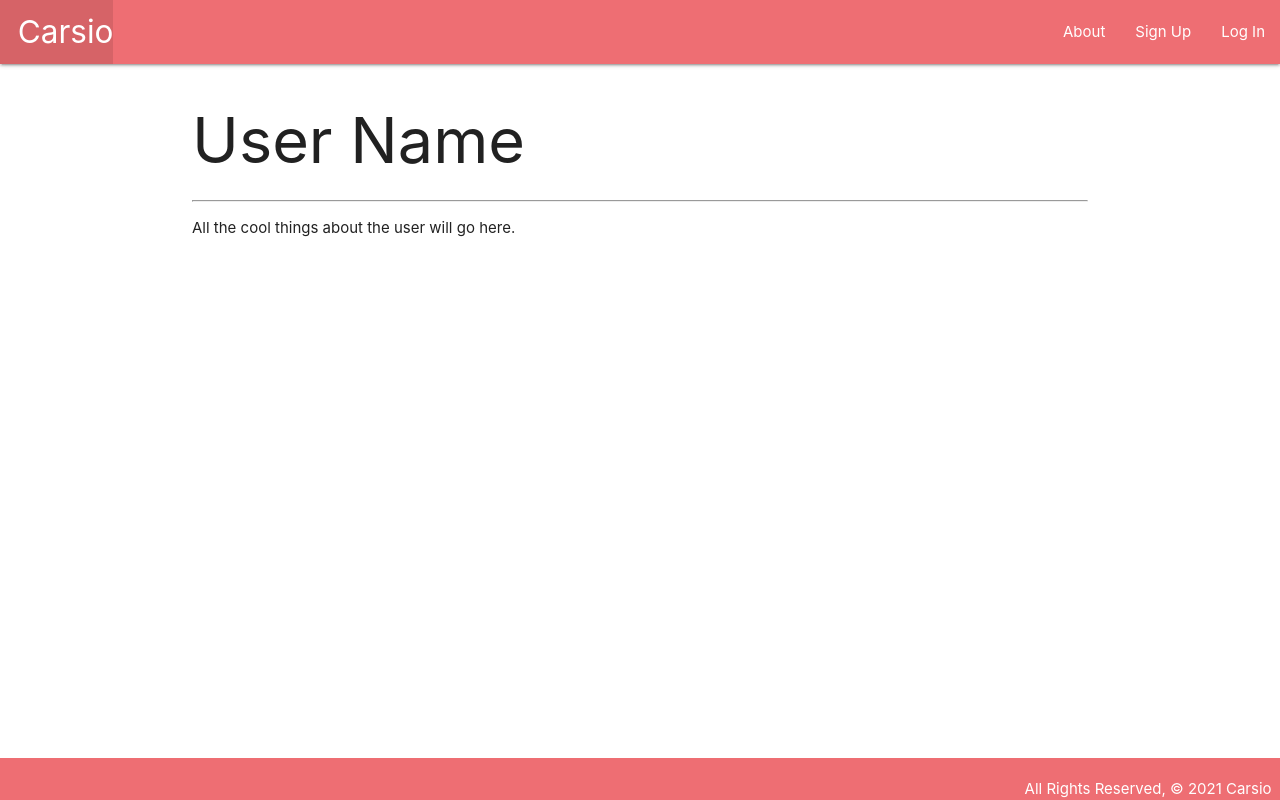
After one commit to jcoles1155/carsio2, a Django app: page /profile/ in a window 1280 px wide. The commit adds this page. Run offline with Django 3.2, Linux system fonts and the light colour scheme.

Commit message:
date order and created user profile page

```diff
--- a/main_app/models.py
+++ b/main_app/models.py
@@ -29,6 +29,8 @@ class Comment(models.Model):
     created_at = models.DateTimeField(auto_now_add=True)
     updated_at = models.DateTimeField(auto_now=True)
 
+    class Meta:
+        ordering = ['-created_at']
 
     def __str__(self):
         return self.commentBody
--- a/main_app/templates/base.html
+++ b/main_app/templates/base.html
@@ -28,6 +28,7 @@
             {% if user.is_authenticated %}
             <li><a href="{% url 'cars_create' %}">Add a Car</a></li>
             <li><a href="{% url 'index' %}">Cars List</a></li>
+            <li><a href="{% url 'profile' %}">User Name</a></li>
             <li><a href="{% url 'logout' %}">Log Out</a></li>
             {% else %}
             <li><a href="{% url 'signup' %}">Sign Up</a></li>
--- /dev/null
+++ b/main_app/templates/profile.html
@@ -0,0 +1,7 @@
+{% extends 'base.html' %} {% block content %}
+
+<h1>User Name</h1>
+<hr />
+<p>All the cool things about the user will go here.</p>
+
+{% endblock %}
--- a/main_app/urls.py
+++ b/main_app/urls.py
@@ -13,4 +13,5 @@ urlpatterns = [
     path('cars/<int:car_id>/add_comment/', views.add_comment, name='add_comment'),
     path('cars/<int:car_id>/add_photo/', views.add_photo, name='add_photo'),
     path('accounts/signup/', views.signup, name='signup'),
+    path('profile/', views.profile, name='profile'),
 ]
--- a/main_app/views.py
+++ b/main_app/views.py
@@ -35,6 +35,10 @@ def home(request):
 
 def about(request):
     return render(request, 'about.html')
+
+def profile(request):
+    return render(request, 'profile.html')
+
 
 # # route for cars index
 @login_required
```
Also changed, not shown: main_app/migrations/0008_remove_carpost_username.py (added).
